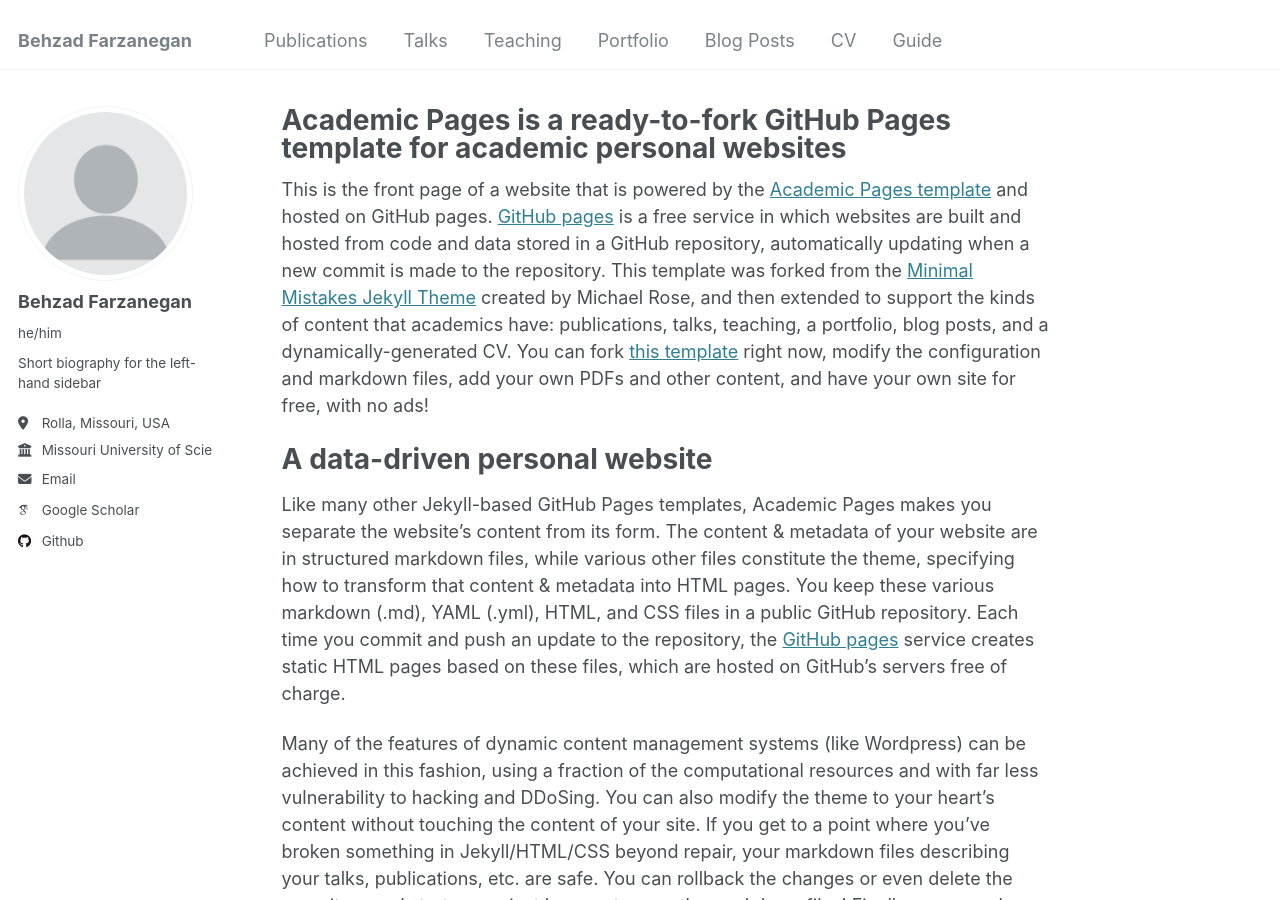
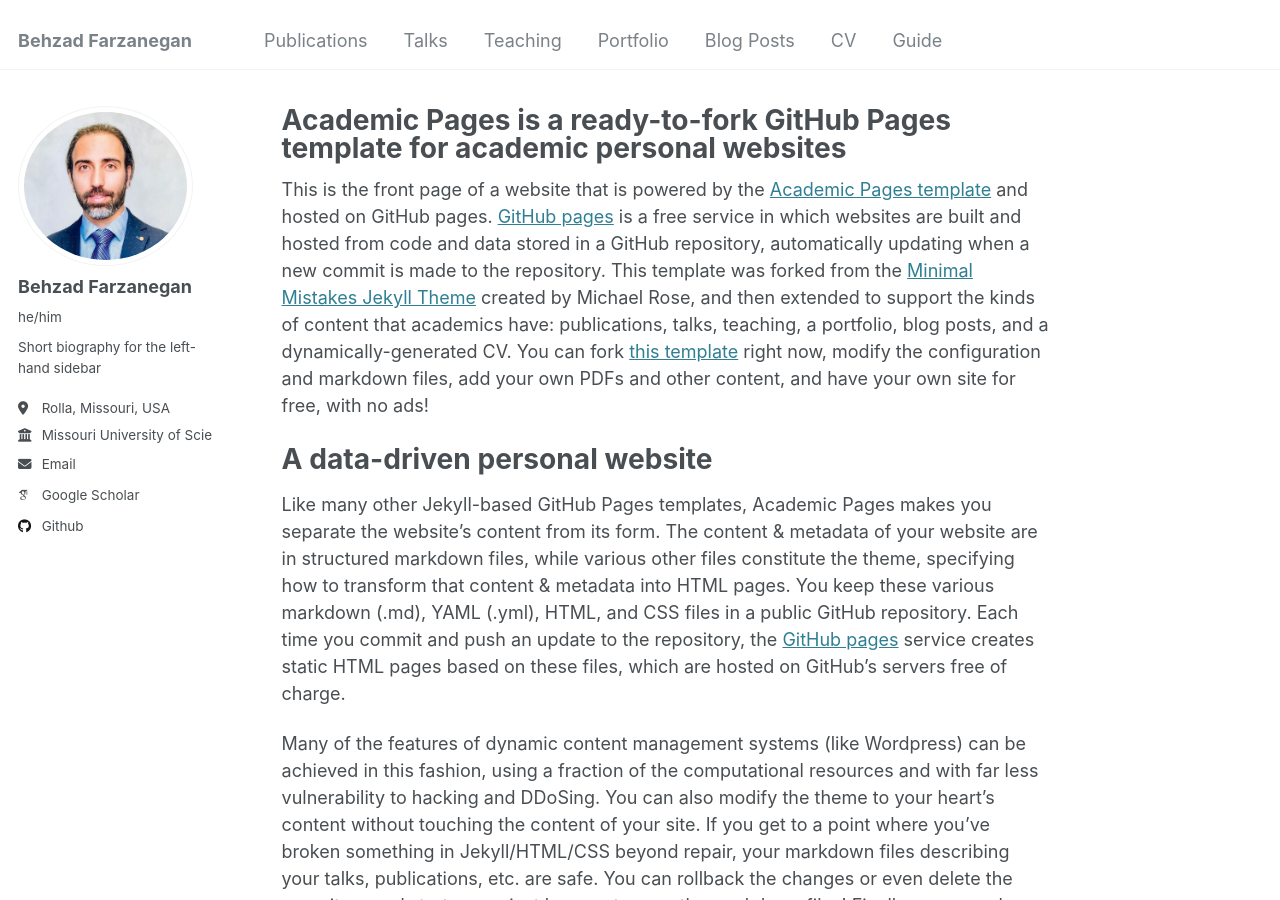
Before and after one commit to behzadfarzanegan/behzadfarzanegan.github.io, a Jekyll site: the page built from _pages/about.md, in a window 1280 px wide and 900 px high. Built offline with Jekyll 4.4.1, drawn with Linux system fonts in a browser that asks for light colours; some web fonts are replaced.

Commit message:
Update _config.yml

```diff
--- a/_config.yml
+++ b/_config.yml
@@ -21,7 +21,7 @@
 #               Additional customization can be done by editing /_includes/author-profile.html
 author:
   # Biographic information
-  avatar           : "profile.png"
+  avatar           : "behzad.JPG"
   name             : "Behzad Farzanegan"
   pronouns         : "he/him"
   bio              : "Short biography for the left-hand sidebar"
```
